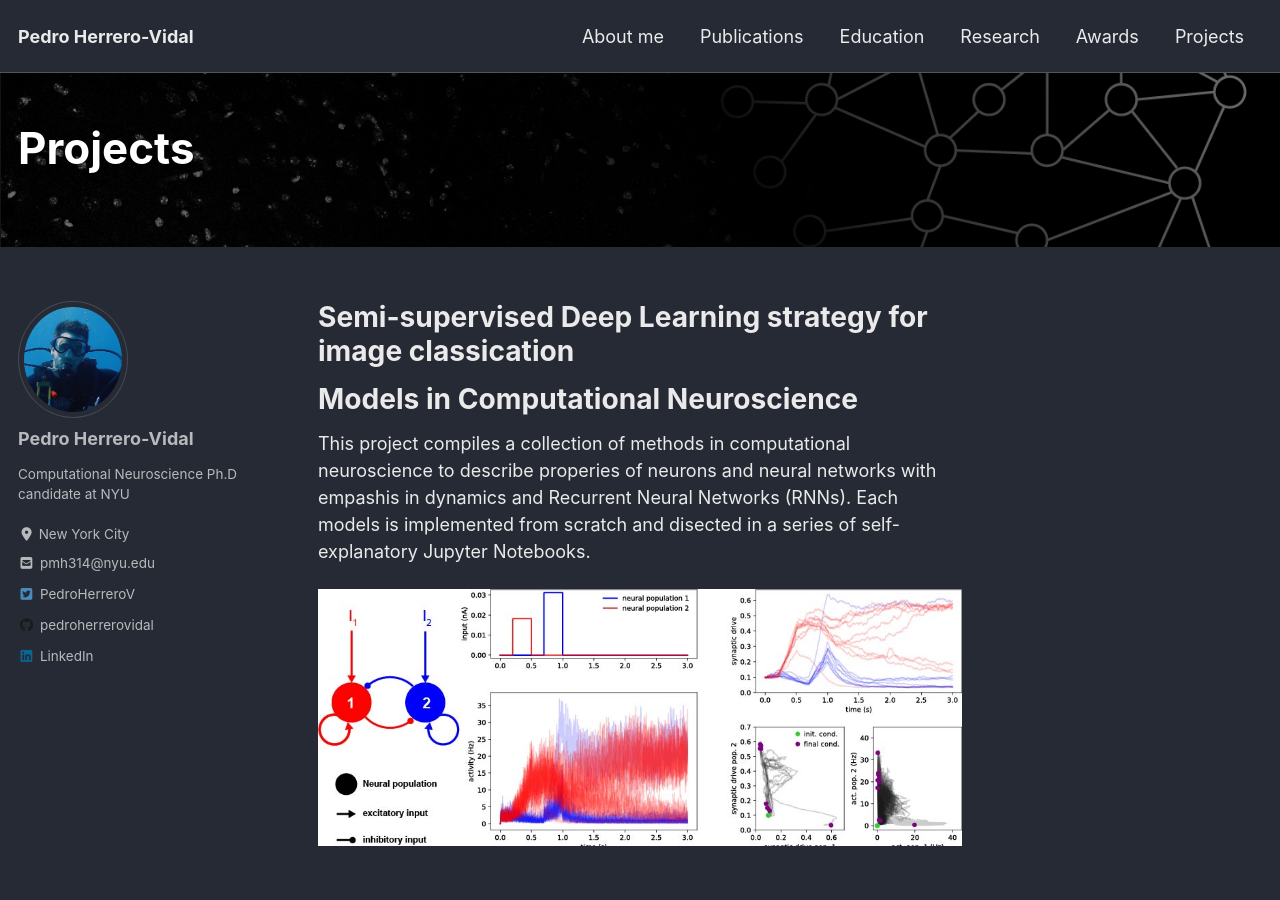
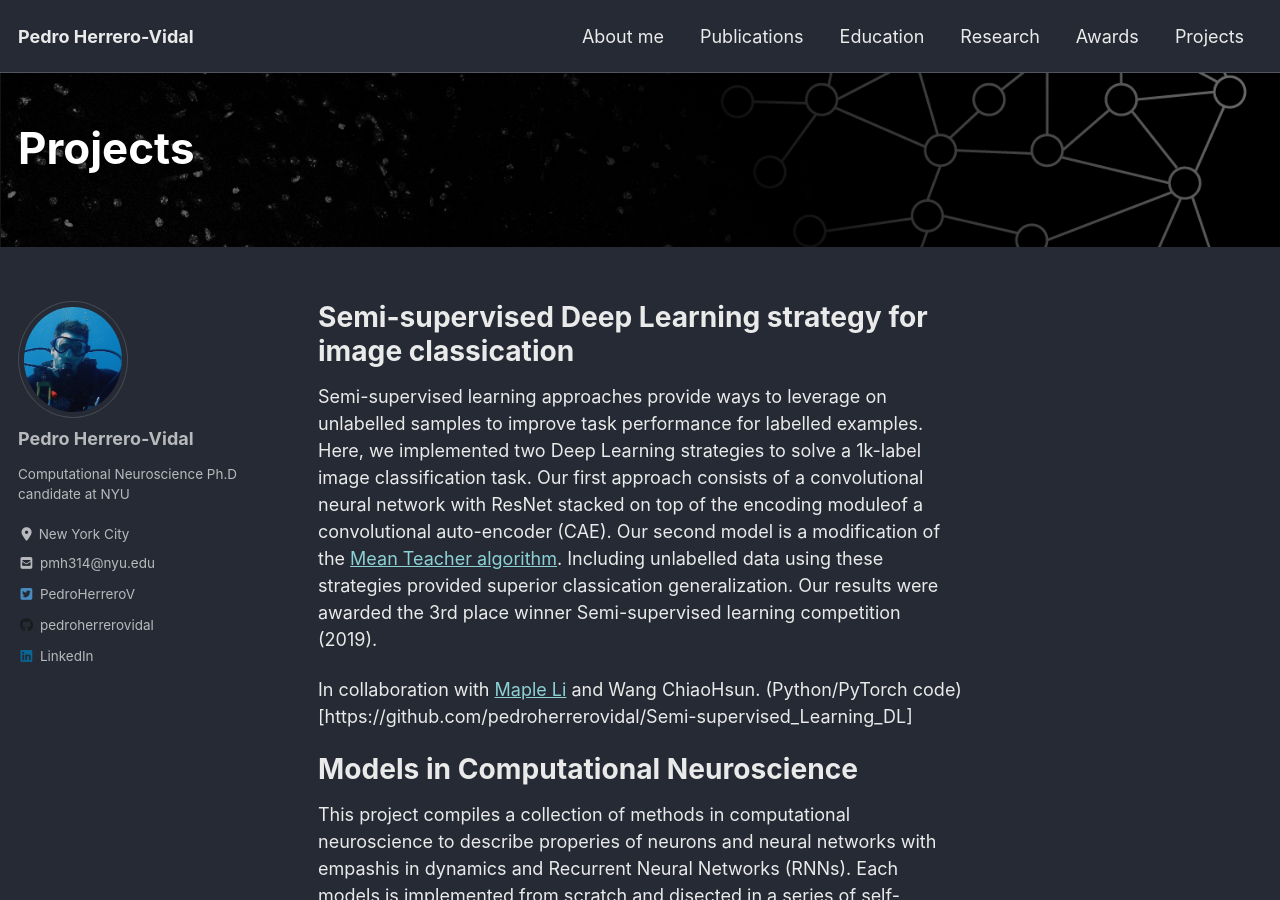
Before and after one commit to pedroherrerovidal/pedroherrerovidal.github.io, a Jekyll site: the page built from _pages/projects.md, in a window 1280 px wide and 900 px high. Built offline with Jekyll 4.4.1, drawn with Linux system fonts in a browser that asks for light colours; cached includes are drawn as plain includes; nearby versions of some CDN libraries; some of the changed text lies outside the part shown.

Commit message:
Update projects.md

```diff
--- a/_pages/projects.md
+++ b/_pages/projects.md
@@ -9,8 +9,11 @@ header:
 ---
 
 # Semi-supervised Deep Learning strategy for image classication
+Semi-supervised learning approaches provide ways to leverage on unlabelled samples to improve task performance for labelled examples. Here, we implemented two Deep Learning strategies to solve a 1k-label image classification task. Our first approach consists of a convolutional neural network with ResNet stacked on top of the encoding moduleof a convolutional auto-encoder (CAE). Our second model is a modification of the [Mean Teacher algorithm](https://papers.nips.cc/paper/6719-mean-teachers-are-better-role-models-weight-averaged-consistency-targets-improve-semi-supervised-deep-learning-results.pdf). Including unlabelled data using these strategies provided superior classication generalization. Our results were awarded the 3rd place winner Semi-supervised learning competition (2019).
+
+In collaboration with [Maple Li](https://github.com/Millebean) and Wang ChiaoHsun. (Python/PyTorch code)[https://github.com/pedroherrerovidal/Semi-supervised_Learning_DL]
 
 # Models in Computational Neuroscience
-This project compiles  a collection of methods in computational neuroscience to describe properies of neurons and neural networks with empashis in dynamics and Recurrent Neural Networks (RNNs). Each models is implemented from scratch and disected in a series of self-explanatory Jupyter Notebooks.
+This project compiles  a collection of methods in computational neuroscience to describe properies of neurons and neural networks with empashis in dynamics and Recurrent Neural Networks (RNNs). Each models is implemented from scratch and disected in a series of self-explanatory [Jupyter Notebooks](https://github.com/pedroherrerovidal/ComputationalNeuroscience).
 
 [![](../assets/images/compNS.jpg)](https://github.com/pedroherrerovidal/ComputationalNeuroscience)
```
